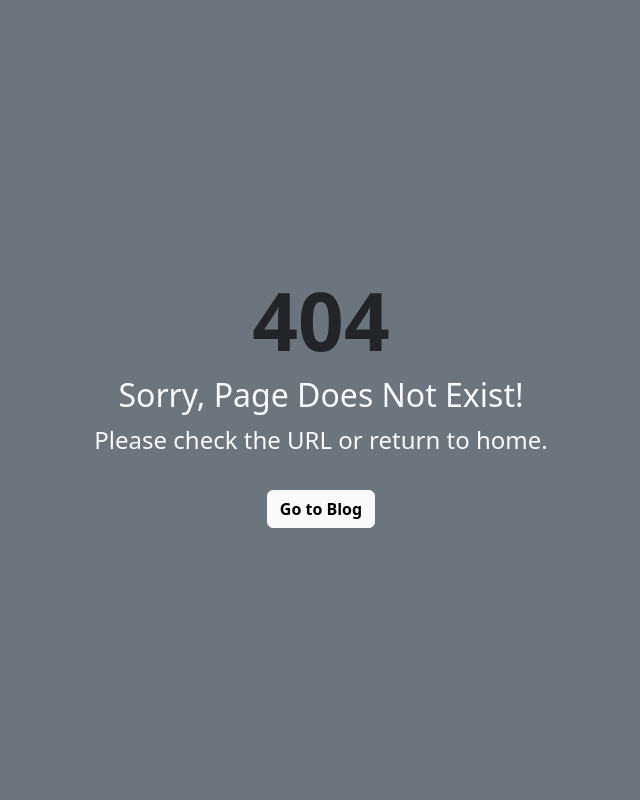
After one commit to AkashRaju05/blog-django-project, a Django app: template blog_directory/blogProject/templates/404.html in a window 1280 px wide. The commit adds this page. Shown: the whole page, without its empty margins (319-959 px from the left). Run offline with Django 5.2, Linux system fonts and the light colour scheme; the template is opened without the code that fills it, so the values that code supplies are empty.

Commit message:
404 changes

```diff
--- a/blog_directory/blogProject/blog/templates/blog/detail.html
+++ b/blog_directory/blogProject/blog/templates/blog/detail.html
@@ -6,9 +6,7 @@
               <h1 class="mb-4">Post Title</h1>
               <p class="text-muted">Posted on January 1, 2024</p>
               <img src="https://via.placeholder.com/800x400" class="img-fluid mb-4" alt="Blog Image">
-              <p>Lorem ipsum dolor sit amet, consectetur adipiscing elit. Nulla consectetur tortor vel magna tincidunt tempus. Maecenas eget maximus eros. Vivamus id nisl lacus. Donec et risus turpis. In nec efficitur purus, ac faucibus nulla. Aenean nec malesuada velit. Quisque ac mauris ac turpis semper interdum.</p>
-              <p>Sed et lorem et lacus consequat suscipit. Vestibulum dapibus sapien et eros aliquam, a dictum leo vehicula. Aliquam consequat turpis vitae lectus tristique, quis efficitur orci fermentum. Phasellus a ligula pulvinar, blandit eros at, euismod nisl. Nam pharetra urna id purus volutpat, a feugiat magna convallis. Curabitur vestibulum velit sit amet nisl sollicitudin, eget rutrum enim fermentum.</p>
-              <p>Donec quis nisi vitae metus sodales fermentum ac eu eros. Nulla facilisi. Fusce bibendum nisl et varius vehicula. Duis volutpat convallis justo nec pharetra. Cras convallis dolor vitae hendrerit mollis. Curabitur ultrices odio vitae sapien fringilla rhoncus. Ut feugiat condimentum ligula, vel faucibus neque sollicitudin sed. Pellentesque habitant morbi tristique senectus et netus et malesuada fames ac turpis egestas. Nam eget mauris hendrerit, lobortis urna id, sollicitudin est. Nam semper aliquam magna, non egestas orci elementum ac.</p>
+              <p>{{post.content}}</p>
             </div>
             <div class="col-lg-4">
               <div class="card mt-3">
--- a/blog_directory/blogProject/blog/urls.py
+++ b/blog_directory/blogProject/blog/urls.py
@@ -8,6 +8,4 @@ urlpatterns= [
     path('post/<str:post_id>', views.detail, name = 'detail'),
     path("new_url", views.new_url_view, name ='new_url'),
     path("old_url", views.old_url_redirect, name ='old_url'),
-
-
 ]
--- a/blog_directory/blogProject/myapp/views.py
+++ b/blog_directory/blogProject/myapp/views.py
@@ -1,8 +1,4 @@
 from django.shortcuts import render
 
 def custom_page_not_found(request, exception):
-    return render(
-        request,
-        '404.html',
-        status=404
-    )
+    return render(request, '404.html', status=404)
--- /dev/null
+++ b/blog_directory/blogProject/templates/404.html
@@ -0,0 +1,24 @@
+<!DOCTYPE html>
+<html lang="en">
+<head>
+    <meta charset="UTF-8">
+    <meta name="viewport" content="width=device-width, initial-scale=1.0">
+    <title>404 Page Not Found</title>
+    <link href="https://cdn.jsdelivr.net/npm/bootstrap@5.3.3/dist/css/bootstrap.min.css" rel="stylesheet" integrity="sha384-QWTKZyjpPEjISv5WaRU9OFeRpok6YctnYmDr5pNlyT2bRjXh0JMhjY6hW+ALEwIH" crossorigin="anonymous">
+</head>
+<body>
+    <div class="container-fluid bg-secondary">
+        <div class="d-flex flex-column justify-content-center align-items-center vh-100">
+            <div class="text-light text-center">
+                <h1 class="display-1 fw-bold text-dark">404</h1>
+                <h2>Sorry, Page Does Not Exist!</h2>
+                <p class="fs-4">Please check the URL or return to home.</p>
+            </div>
+            <div class="mt-3">
+                <a class="btn btn-light fw-bold" href="/blog/">Go to Blog</a>
+            </div>
+        </div>
+    </div>
+    <script src="https://cdn.jsdelivr.net/npm/bootstrap@5.3.3/dist/js/bootstrap.bundle.min.js" integrity="sha384-YvpcrYf0tY3lHB60NNkmXc5s9fDVZLESaAA55NDzOxhy9GkcIdslK1eN7N6jIeHz" crossorigin="anonymous"></script>
+</body>
+</html>
```
Also changed, not shown: blog_directory/blogProject/blog/views.py (+12 -2 lines), blog_directory/blogProject/myapp/settings.py (+22 -5 lines).
